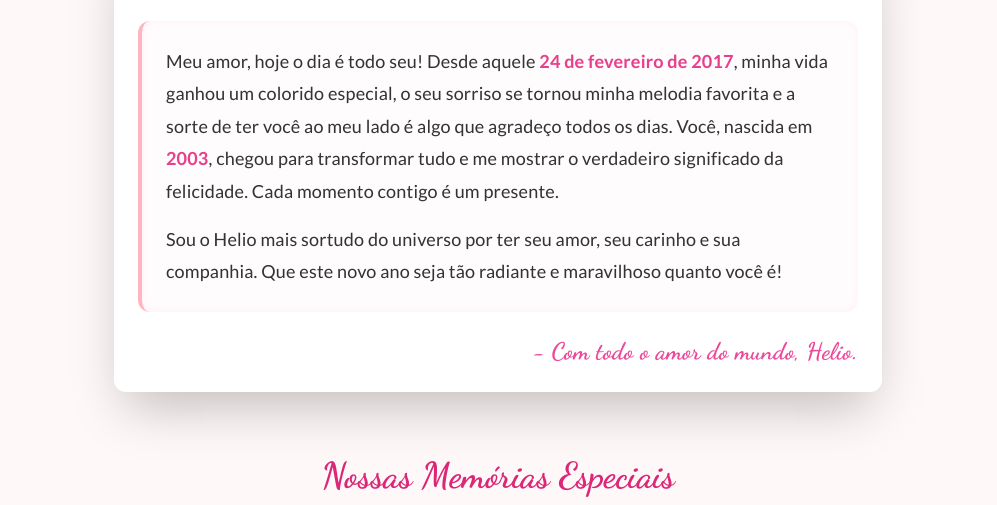
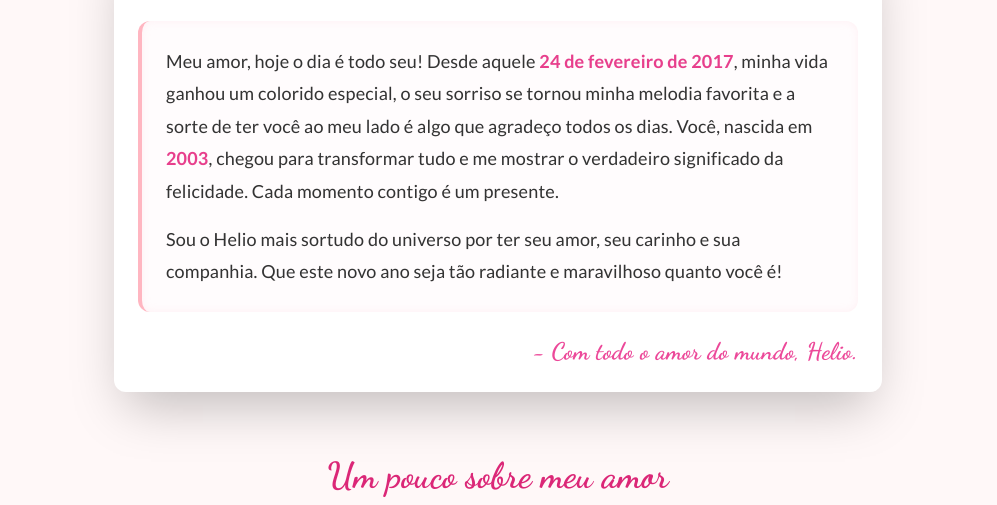
Before and after one commit to helioneto144/nivergabi, a plain HTML site: page index.html in a window 1280 px wide. Shown: the part 295-800 px from the top of the page, without its empty margins (142-1139 px from the left). Drawn offline with nearby package versions, Linux system fonts and the light colour scheme.

Commit message:
Update index.html

```diff
--- a/index.html
+++ b/index.html
@@ -279,7 +279,7 @@
         </section>
 
         <section class="mb-16">
-            <h2 class="font-dancing text-4xl text-pink-600 mb-10 text-center">Nossas Memórias Especiais</h2>
+            <h2 class="font-dancing text-4xl text-pink-600 mb-10 text-center">Um pouco sobre meu amor</h2>
             <div id="memories-container" class="max-w-5xl mx-auto">
                 <!-- As memórias serão carregadas dinamicamente via JavaScript -->
             </div>
```
